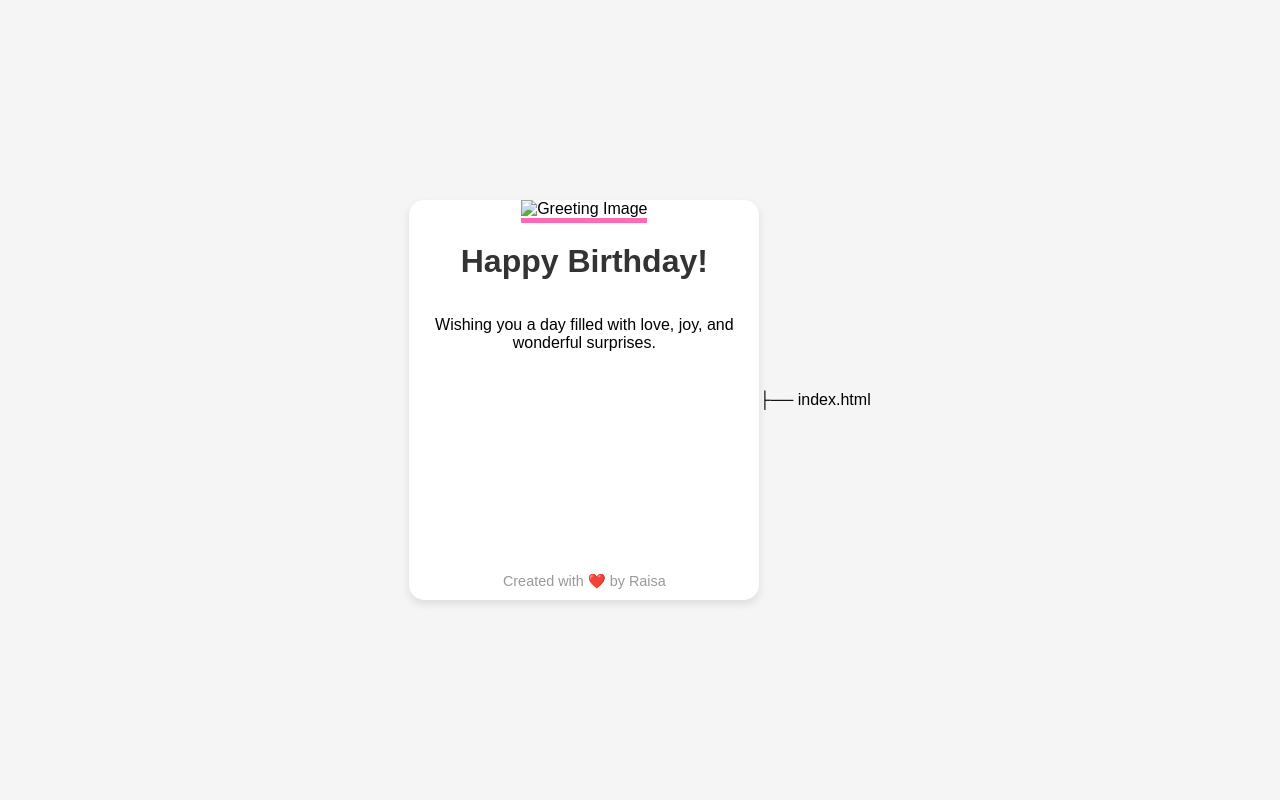
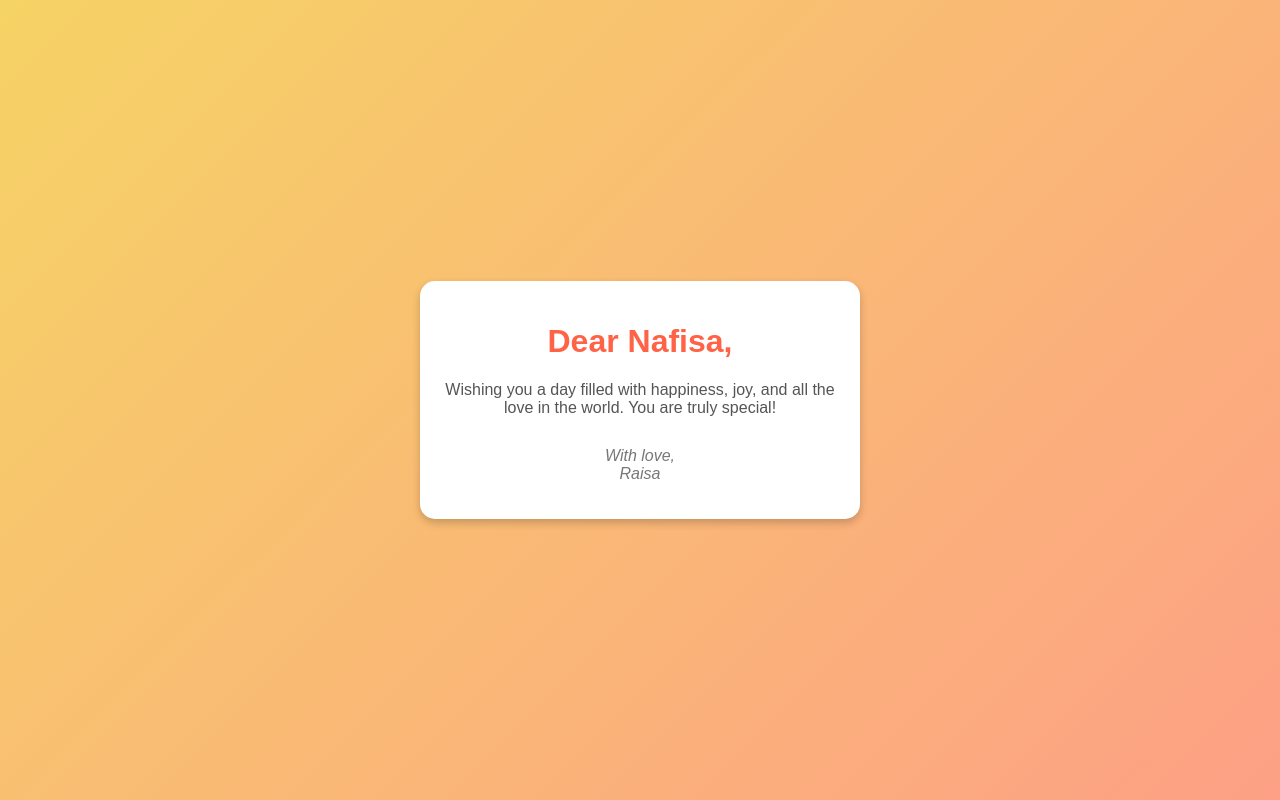
Before and after one commit to Raisa-Seo/Raisa., a plain HTML site: page !DOCTYPE03.html in a window 1280 px wide. Drawn offline with Linux system fonts and the light colour scheme.

Commit message:
index.html
"Added wishing card to homepage.

```diff
--- a/!DOCTYPE03.html
+++ b/!DOCTYPE03.html
@@ -1,76 +1,47 @@
-<!DOCTYPE html>
 <!DOCTYPE html>
 <html lang="en">
 <head>
     <meta charset="UTF-8">
     <meta name="viewport" content="width=device-width, initial-scale=1.0">
-    <title>Digital Greeting Card</title>
+    <title>Wishing Card</title>
     <style>
         body {
+            font-family: Arial, sans-serif;
+            margin: 0;
+            padding: 0;
             display: flex;
             justify-content: center;
             align-items: center;
             height: 100vh;
-            margin: 0;
-            background-color: #f5f5f5; /* Light background color */
-            font-family: Arial, sans-serif;
+            background: linear-gradient(135deg, #f6d365, #fda085);
         }
-
         .card {
-            width: 350px;
-            height: 400px;
-            background-color: #fff;
+            background-color: white;
+            width: 400px;
+            padding: 20px;
             border-radius: 15px;
-            box-shadow: 0 4px 8px rgba(0, 0, 0, 0.1);
+            box-shadow: 0 4px 8px rgba(0, 0, 0, 0.2);
             text-align: center;
-            position: relative;
-            overflow: hidden;
         }
-
-        .card img {
-            width: 100%;
-            height: 50%;
-            border-bottom: 5px solid #ff69b4; /* Decorative border */
-            object-fit: cover;
+        .card h1 {
+            color: #ff6347;
         }
-
-        .card-content {
-            padding: 20px;
+        .message {
+            margin: 20px 0;
+            color: #555;
         }
-
-        .card-content h1 {
-            margin: 0;
-            font-size: 2em;
-            color: #333;
-        }
-
-        .card-content p {
-            margin: 10px 0;
-            font-size: 1.2em;
-            color: #666;
-        }
-
-        .card-footer {
-            position: absolute;
-            bottom: 10px;
-            width: 100%;
-            text-align: center;
-            color: #999;
-            font-size: 0.9em;
+        .signature {
+            margin-top: 30px;
+            color: #777;
+            font-style: italic;
         }
     </style>
 </head>
 <body>
     <div class="card">
-        <img src="D:\New folder\13.webp" alt="Greeting Image">
-        <div class="card-content">
-            <h1>Happy Birthday!</h1>
-        </div>
-            <p>Wishing you a day filled with love, joy, and wonderful surprises.</p>
-        <div class="card-footer">
-            Created with ❤️ by Raisa
-        </div>
+        <h1>Dear Nafisa,</h1>
+        <p class="message">Wishing you a day filled with happiness, joy, and all the love in the world. You are truly special!</p>
+        <p class="signature">With love,<br>Raisa</p>
     </div>
 </body>
 </html>
-├── index.html
```
